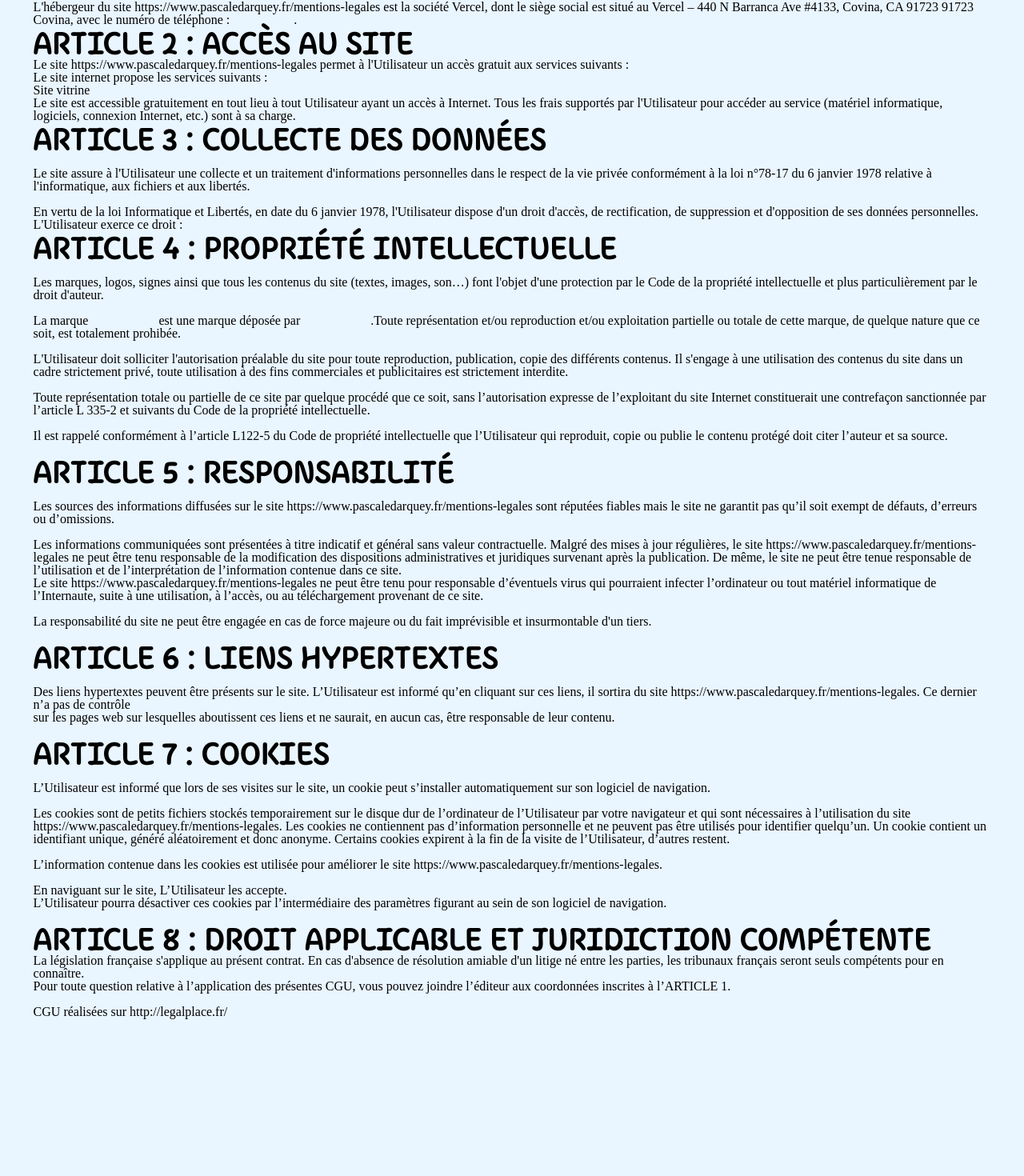
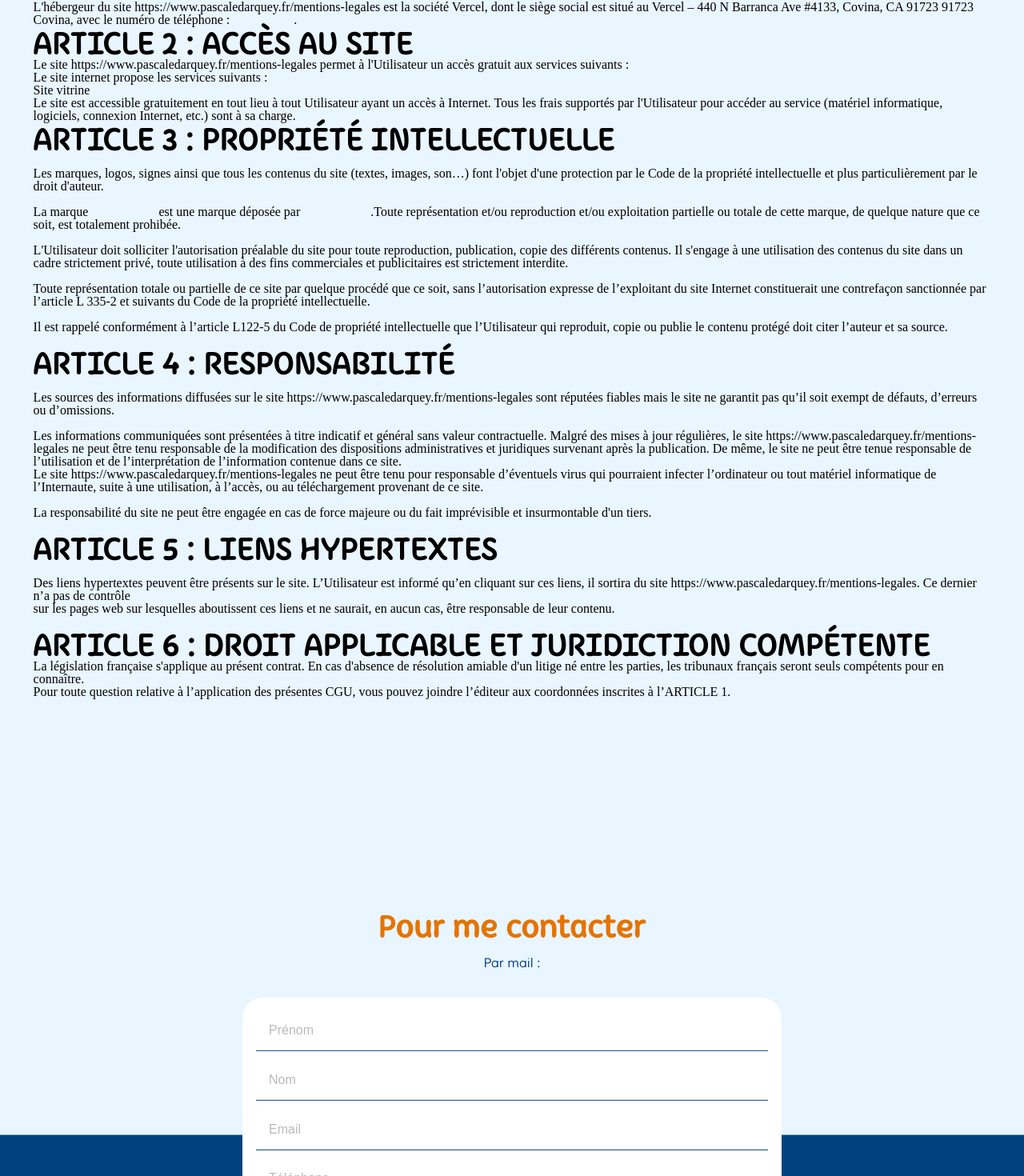
Before and after one commit to cmoileo/pascale-darquey-website, a Next.js app: page /cgu in a window 1280 px wide. Shown: the part 330-1800 px from the top of the page at 80% size. Built offline with nearby package versions, Linux system fonts and the light colour scheme.

Commit message:
change legal terlms

```diff
--- a/src/app/cgu/page.tsx
+++ b/src/app/cgu/page.tsx
@@ -81,24 +81,7 @@
             </p>
 
             <h1 className={"main-title"}>
-                ARTICLE 3 : COLLECTE DES DONNÉES
-            </h1>
-            <p><br/></p>
-            <p>
-                Le site assure à l&#39;Utilisateur une collecte et un traitement
-                d&#39;informations personnelles dans le respect de la vie privée
-                conformément à la loi n°78-17 du 6 janvier 1978 relative à
-                l&#39;informatique, aux fichiers et aux libertés.
-            </p>
-            <p><br/></p>
-            <p>
-                En vertu de la loi Informatique et Libertés, en date du 6 janvier 1978,
-                l&#39;Utilisateur dispose d&#39;un droit d&#39;accès, de rectification, de
-                suppression et d&#39;opposition de ses données personnelles.
-                L&#39;Utilisateur exerce ce droit :
-            </p>
-            <h1 className={"main-title"}>
-                ARTICLE 4 : PROPRIÉTÉ INTELLECTUELLE
+                ARTICLE 3 : PROPRIÉTÉ INTELLECTUELLE
             </h1>
             <p><br/></p>
             <p>
@@ -142,7 +125,7 @@
             </p>
             <p><br/></p>
             <h1 className={"main-title"}>
-                ARTICLE 5 : RESPONSABILITÉ
+                ARTICLE 4 : RESPONSABILITÉ
             </h1>
             <p><br/></p>
             <p>
@@ -187,7 +170,7 @@
             </p>
             <p><br/></p>
             <h1 className={"main-title"}>
-                ARTICLE 6 : LIENS HYPERTEXTES
+                ARTICLE 5 : LIENS HYPERTEXTES
             </h1>
             <p><br/></p>
             <p>
@@ -205,51 +188,7 @@
             </p>
             <p><br/></p>
             <h1 className={"main-title"}>
-                ARTICLE 7 : COOKIES
-            </h1>
-            <p><br/></p>
-            <p>
-                L’Utilisateur est informé que lors de ses visites sur le site, un cookie
-                peut s’installer automatiquement sur son logiciel de navigation.
-            </p>
-            <p><br/></p>
-            <p>
-                <a
-                    href="http://www.pascaledarquey.fr/mentions-legales"
-                    className="a"
-                    target="_blank"
-                >Les cookies sont de petits fichiers stockés temporairement sur le
-                    disque dur de l’ordinateur de l’Utilisateur par votre navigateur et qui
-                    sont nécessaires à l’utilisation du site https://</a
-                >www.pascaledarquey.fr/mentions-legales. Les cookies ne contiennent pas
-                d’information personnelle et ne peuvent pas être utilisés pour identifier
-                quelqu’un. Un cookie contient un identifiant unique, généré aléatoirement
-                et donc anonyme. Certains cookies expirent à la fin de la visite de
-                l’Utilisateur, d’autres restent.
-            </p>
-            <p><br/></p>
-            <p>
-                <a
-                    href="http://www.pascaledarquey.fr/mentions-legales"
-                    className="a"
-                    target="_blank"
-                >L’information contenue dans les cookies est utilisée pour améliorer le
-                    site https://</a
-                ><a href="http://www.pascaledarquey.fr/mentions-legales" target="_blank"
-            >www.pascaledarquey.fr/mentions-legales.</a
-            >
-            </p>
-            <p><br/></p>
-            <p>
-                En naviguant sur le site, L’Utilisateur les accepte.
-            </p>
-            <p>
-                L’Utilisateur pourra désactiver ces cookies par l’intermédiaire des
-                paramètres figurant au sein de son logiciel de navigation.
-            </p>
-            <p><br/></p>
-            <h1 className={"main-title"}>
-                ARTICLE 8 : DROIT APPLICABLE ET JURIDICTION COMPÉTENTE
+                ARTICLE 6 : DROIT APPLICABLE ET JURIDICTION COMPÉTENTE
             </h1>
             <p>
                 La législation française s&#39;applique au présent contrat. En cas
@@ -261,11 +200,6 @@
                 pouvez joindre l’éditeur aux coordonnées inscrites à l’ARTICLE 1.
             </p>
             <p><br/></p>
-            <p>
-                <a href="http://legalplace.fr/" className="a" target="_blank"
-                >CGU réalisées sur </a
-                ><a href="http://legalplace.fr/" target="_blank">http://legalplace.fr/</a>
-            </p>
         </main>
     )
 }
```
